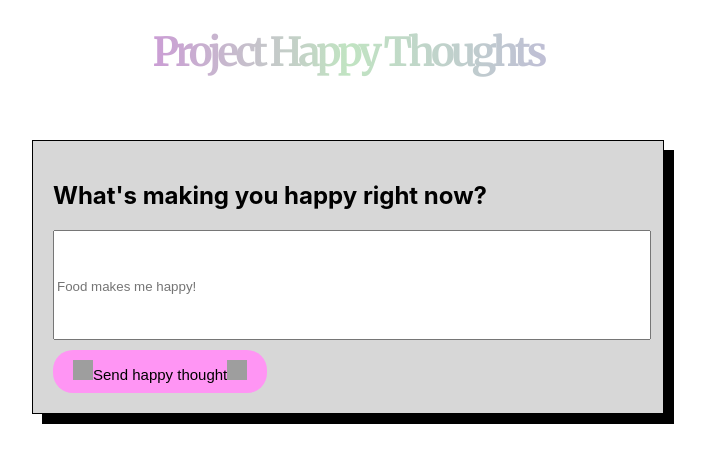
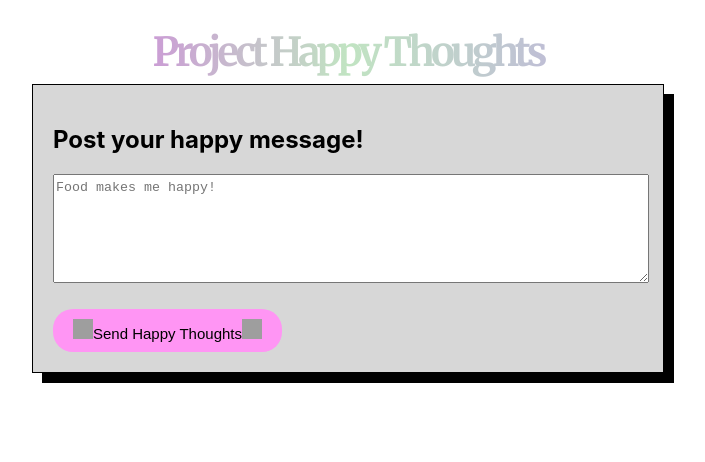
Before and after one commit to Technigo/project-happy-thoughts-vite, a React (Vite) app: page / in a window 1280 px wide. Shown: the top 462 px of the page, without its empty margins (292-997 px from the left). Built offline with nearby package versions, Linux system fonts and the light colour scheme; grey boxes are pictures that could not be loaded.

Commit message:
added jsx files and the POST and GET

```diff
--- a/src/App.jsx
+++ b/src/App.jsx
@@ -1,17 +1,22 @@
-import React, { useEffect, useState } from "react";
+import React, { useState } from "react";
 import "./index.css";
-import "./components/styleForm.css"
+import "./components/styleForm.css";
 import { HeaderText } from "./components/header.jsx";
-import { Comment } from "./components/Form";
+import { PostMessage } from "./components/PostMessage";
+import { MessageList } from "./components/MessageList";
 
 export const App = () => {
+  const [messages, setMessages] = useState([]); // State to store messages
 
+  const addNewMessage = (message) => {
+    setMessages([...messages, message]); // Add the new message to the list
+  };
 
   return (
     <>
       <HeaderText />
-      <Comment />
+      <PostMessage newMessage={addNewMessage} />
+      <MessageList messages={messages} /> {/* Pass the messages as a prop */}
     </>
-
-  )
+  );
 };
--- a/src/components/Form.jsx
+++ /dev/null
@@ -1,42 +0,0 @@
-//This will be the form component
-
-import "./styleForm.css"
-import React, { useState } from "react";
-
-
-export const Comment = ({ value, updateFormData, handleSubmit }) => {
-    const userComment = (e) => updateFormData("comment", e.target.value);
-
-    return (
-        <div className="commentInput">
-            <div className="commentContent">
-                <h2>What's making you happy right now?</h2>
-                <form onSubmit={handleSubmit}>
-
-                    <input
-                        className="commentBox"
-                        type="text"
-                        value={value}
-                        onChange={userComment}
-                        placeholder="Food makes me happy!"
-                    />
-                    <button>
-                        <img
-                            width="20"
-                            height="20"
-                            src="https://img.icons8.com/emoji/48/heart-suit.png"
-                            alt="heart-suit"
-                        />
-                        Send happy thought
-                        <img
-                            width="20"
-                            height="20"
-                            src="https://img.icons8.com/emoji/48/heart-suit.png"
-                            alt="heart-suit"
-                        />
-                    </button>
-                </form>
-            </div>
-        </div>
-    );
-};
--- /dev/null
+++ b/src/components/MessageList.jsx
@@ -0,0 +1,24 @@
+import React from "react";
+
+export const MessageList = ({ messages }) => {
+  const reversedMessages = messages.slice().reverse();
+  return (
+    <div className="messageList">
+      {reversedMessages.map((message, index) => (
+        <div key={index} className="messageContainer">
+          <div className="messageBox">
+            <p className="messageText">{message.message}</p>
+          </div>
+          <button className="heartButton">
+            <img
+              width="20"
+              height="20"
+              src="https://img.icons8.com/emoji/48/heart-suit.png"
+              alt="heart-suit"
+            />
+          </button>
+        </div>
+      ))}
+    </div>
+  );
+};
--- /dev/null
+++ b/src/components/PostMessage.jsx
@@ -0,0 +1,72 @@
+import React, { useState } from "react";
+
+export const PostMessage = ({ newMessage }) => {
+    const [newPost, setNewPost] = useState("");
+    const [errorMessage, setErrorMessage] = useState("");
+
+    const handleSubmit = async () => {
+        // Clear any previous error message
+        setErrorMessage("");
+
+        // Check if the message is too short
+        if (newPost.length < 5) {
+            setErrorMessage("Your message is too short, use 5 character");
+            return; // Exit the function to prevent further execution
+        }
+
+        try {
+            const response = await fetch("https://happy-thoughts-ux7hkzgmwa-uc.a.run.app/thoughts", {
+                method: "POST",
+                headers: {
+                    "Content-Type": "application/json",
+                },
+                body: JSON.stringify({
+                    message: newPost,
+                }),
+            });
+
+            if (!response.ok) {
+                throw new Error("Network response was not ok");
+            }
+
+
+            const data = await response.json();
+            newMessage(data);
+
+            // Clear the input field
+            setNewPost("");
+        } catch (error) {
+            console.error("Error:", error);
+        }
+    };
+
+    return (
+        <div className="commentInput">
+            <div className="commentContent">
+                <h2>Post your happy message!</h2>
+                <textarea className="commentBox"
+                    rows="5"
+                    cols="50"
+                    placeholder="Food makes me happy!"
+                    value={newPost}
+                    onChange={(e) => setNewPost(e.target.value)}
+                />
+                <p className="error">{errorMessage}</p>
+                <button onClick={handleSubmit}>
+                    <img
+                        width="20"
+                        height="20"
+                        src="https://img.icons8.com/emoji/48/heart-suit.png"
+                        alt="heart-suit"
+                    />
+                    Send Happy Thoughts
+                    <img
+                        width="20"
+                        height="20"
+                        src="https://img.icons8.com/emoji/48/heart-suit.png"
+                        alt="heart-suit"
+                    /></button>
+            </div>
+        </div>
+    );
+};
--- a/src/components/header.jsx
+++ b/src/components/header.jsx
@@ -3,7 +3,8 @@ import "./styleForm.css"
 export const HeaderText = () => {
     return (
         <div className="headerText">
-            <h1>Project Happy Thoughts
-            </h1></div>
+            <h1>Project Happy Thoughts</h1>
+            <h3>Share what makes you happy!</h3>
+        </div>
     )
 }
--- a/src/components/styleForm.css
+++ b/src/components/styleForm.css
@@ -10,6 +10,12 @@
     color: transparent;
     letter-spacing: -4px;
     margin-bottom: 100px;
+}
+
+.headerText h3 {
+    color: black;
+    letter-spacing: 0px;
+    font-size: 20px;
 }
 
 .commentInput {
@@ -27,6 +33,7 @@
     box-shadow: 10px 10px black;
     background-color: rgb(215, 215, 215);
     padding: 20px;
+    margin-bottom: 200px;
 }
 
 .commentBox {
@@ -34,9 +41,9 @@
     height: 100px;
     margin-bottom: 10px;
     vertical-align: top;
-    /* Set vertical alignment to top */
     padding-top: 5px;
-    /* Add padding to align text to the top */
+
+
 }
 
 button {
@@ -53,3 +60,42 @@ button {
 button:hover {
     background-color: rgb(255, 208, 253);
 }
+
+/* Style for each individual message container */
+.messageContainer {
+    margin: auto;
+    display: flex;
+    flex-direction: column;
+    background-color: rgb(215, 215, 215);
+    align-items: center;
+    margin-bottom: 10px;
+    border: 1px solid #000000;
+    border-radius: 5px;
+    width: 50%;
+    /* Make the message container as wide as its parent */
+}
+
+/* Style for the grey message box */
+.messageBox {
+    background-color: rgb(215, 215, 215);
+    /* Grey background color */
+    padding: 10px;
+    /* Padding inside the message box */
+    border-radius: 5px;
+    /* Rounded corners for message boxes */
+}
+
+/* Style for the message text */
+.messageText {
+    margin: 0;
+    /* Remove default margin */
+}
+
+/* Style for the heart button */
+.heartButton {
+    cursor: pointer;
+    padding: 0;
+    margin-top: 10px;
+    background-color: #ff95f4;
+
+}
```
Also changed, not shown: src/Distributive.jsx (added, +44 -0 lines), src/components/Multistepform.jsx (deleted, +0 -14 lines).
